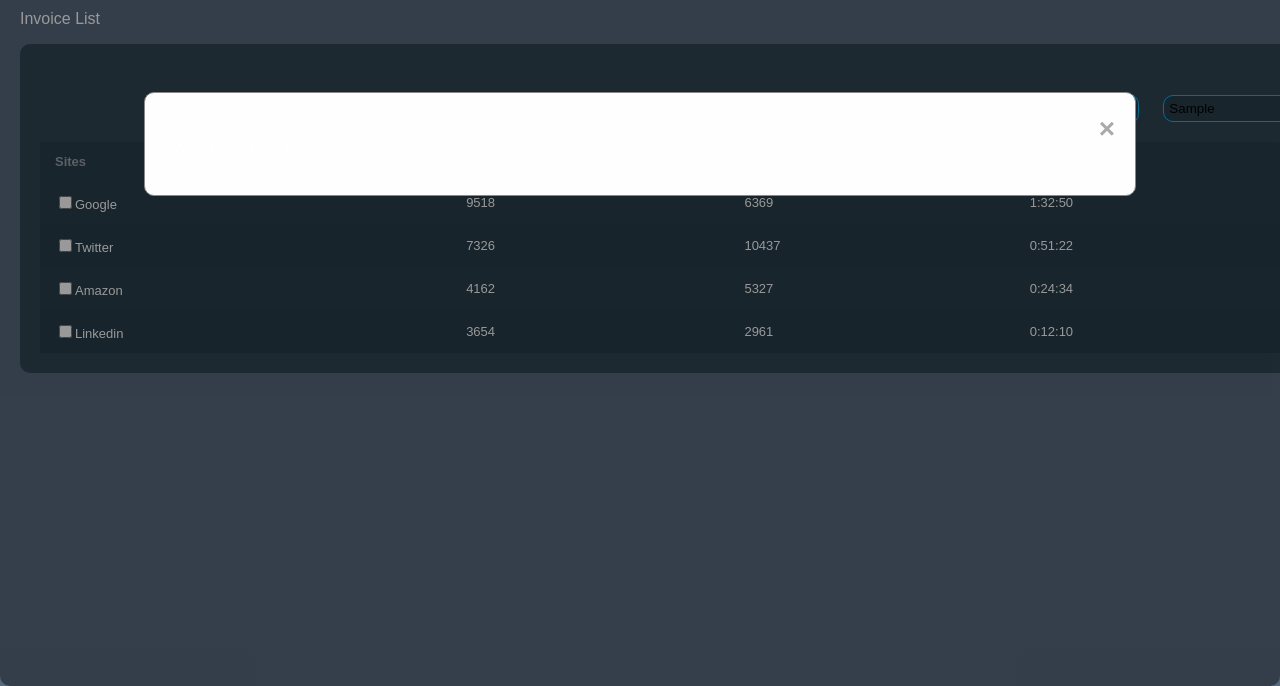
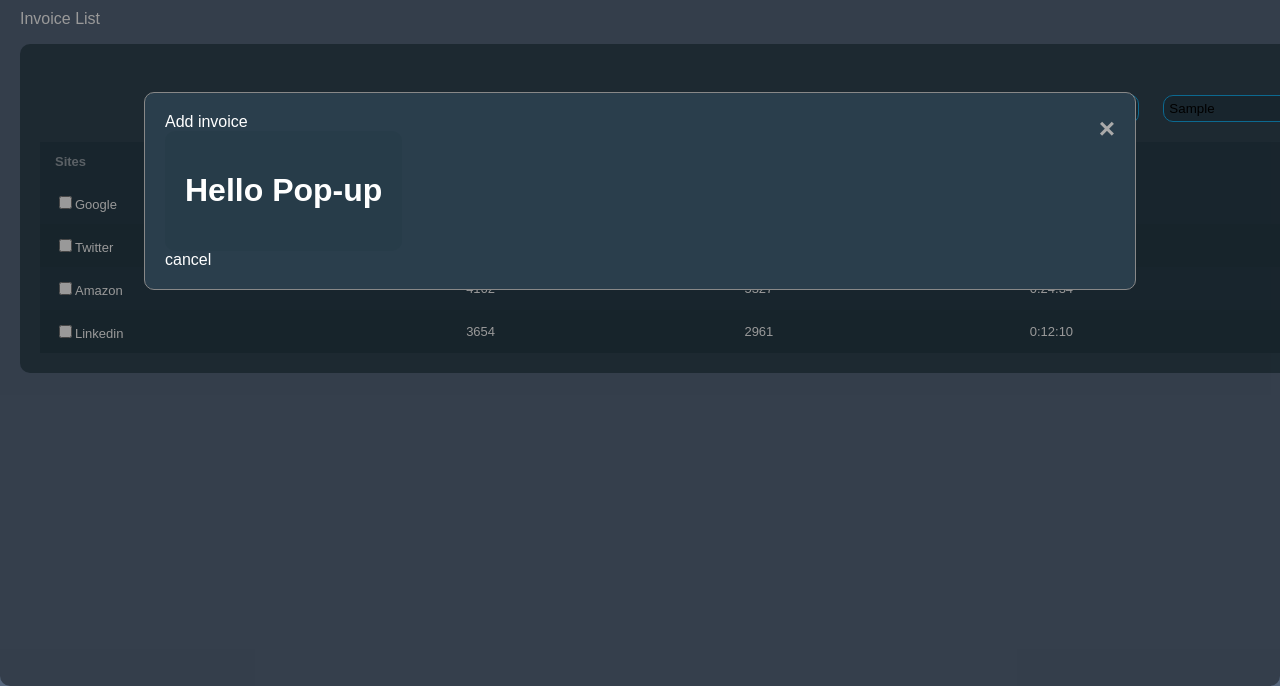
Before and after one commit to IshikaTha/HighRadiusProject, a plain HTML site: page index.html in a window 1280 px wide. Both pictures are taken after typing "Sample" into the empty fields and a click on the button "Add". Shown: the part 114-800 px from the top of the page. Drawn offline with Linux system fonts and the light colour scheme; a script that the page names is missing.

Commit message:
pop up added for add invoice only

```diff
--- a/index.css
+++ b/index.css
@@ -102,7 +102,8 @@ button{
 
 /* Modal Content/Box */
 .modal-content {
-  background-color: #fefefe;
+    color: white;
+  background-color: #2A3E4C;
   margin: 15% auto; /* 15% from the top and centered */
   padding: 20px;
   border: 1px solid #888;
@@ -123,3 +124,7 @@ button{
   text-decoration: none;
   cursor: pointer;
 }
+
+.navbar-heading{
+    color: white;
+}
--- a/index.html
+++ b/index.html
@@ -19,7 +19,10 @@
     <!-- Modal content -->
     <div class="modal-content">
     <span class="close">&times;</span>
-    <p>Some text in the Modal..</p>
+    <nav class="navbar-heading">Add invoice</nav>
+
+    <div><h1>Hello Pop-up</h1></div>
+    <footer>cancel</footer>
     </div>
 
     </div>
```
